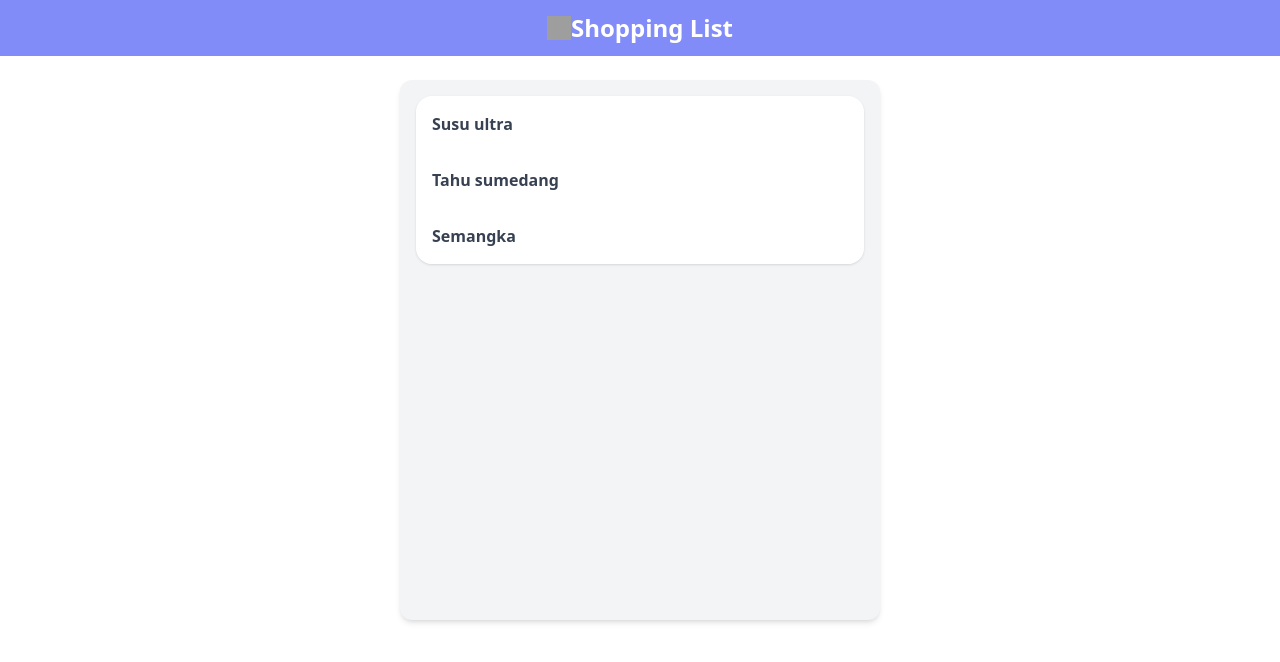
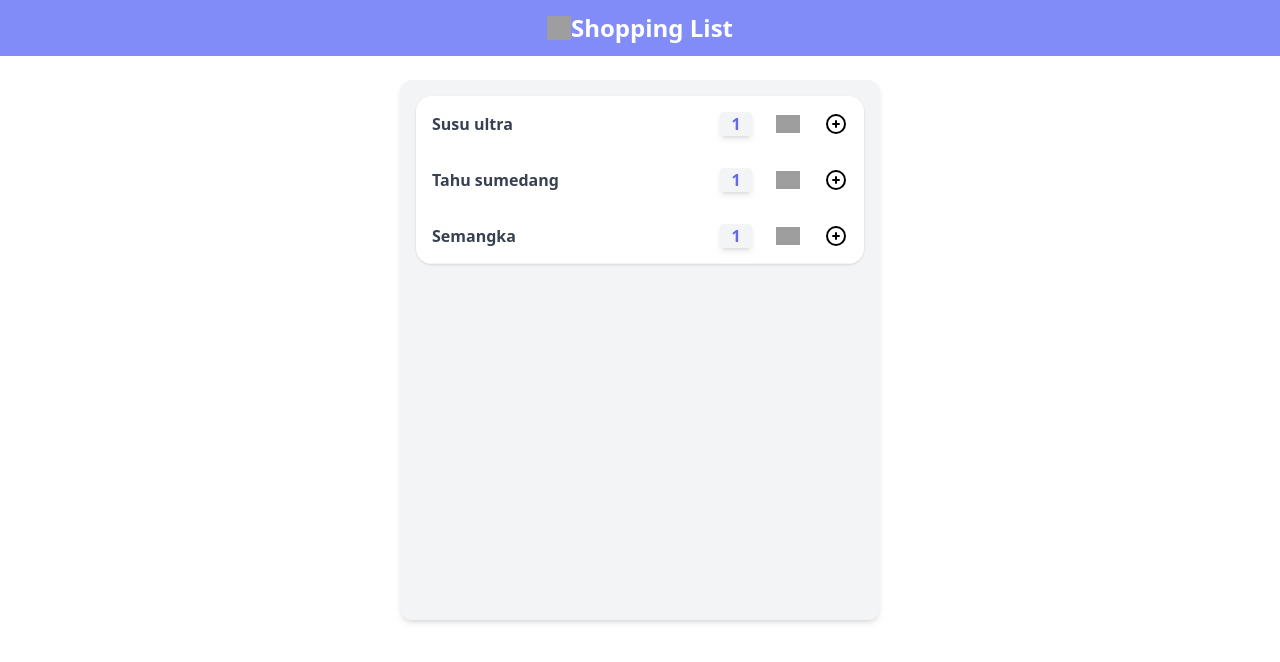
Before and after one commit to indra120/shopping-list-vue, a Vue app: page / in a window 1280 px wide. Shown: the top 662 px of the page. Built offline with nearby package versions, Linux system fonts and the light colour scheme; grey boxes are pictures that could not be loaded.

Commit message:
Increment & decrement amount of item

```diff
--- /dev/null
+++ b/src/components/ActionButton.vue
@@ -0,0 +1,9 @@
+<template>
+  <button class="border-0 bg-[unset] p-[unset] size-6 cursor-pointer">
+    <img :src="icon" :alt="alt" />
+  </button>
+</template>
+
+<script setup lang="ts">
+defineProps<{ icon: string; alt: string }>()
+</script>
--- a/src/components/ShoppingLists.vue
+++ b/src/components/ShoppingLists.vue
@@ -4,16 +4,46 @@
   >
     <div
       class="flex justify-between items-center h-14 py-3 px-4 bg-white text-gray-700 text-base font-semibold"
+      :class="shoppingList.length === i + 1 && 'border-b border-gray-100'"
       v-for="(item, i) in shoppingList"
       :key="i"
     >
       {{ item.title }}
+      <div className="flex items-center justify-between w-32">
+        <div
+          className="flex justify-center items-center w-8 h-6 rounded text-indigo-500 bg-gray-100 shadow-md"
+        >
+          {{ item.count }}
+        </div>
+
+        <ActionButton
+          @click="decrement(i)"
+          :icon="minusIcon"
+          alt="minus icon"
+        />
+        <ActionButton
+          @click="shoppingList[i].count++"
+          :icon="plusIcon"
+          alt="plus icon"
+        />
+      </div>
     </div>
   </section>
 </template>
 
 <script setup lang="ts">
 import { ShoppingItem } from "../types"
+import ActionButton from "../components/ActionButton.vue"
+import plusIcon from "../assets/plus-icon.svg"
+import minusIcon from "../assets/minus-icon.svg"
 
-defineProps<{ shoppingList: ShoppingItem[] }>()
+const props = defineProps<{ shoppingList: ShoppingItem[] }>()
+
+const decrement = (i: number) => {
+  if (props.shoppingList[i].count > 0) {
+    props.shoppingList[i].count--
+  } else {
+    props.shoppingList.splice(i, 1)
+  }
+}
 </script>
```
